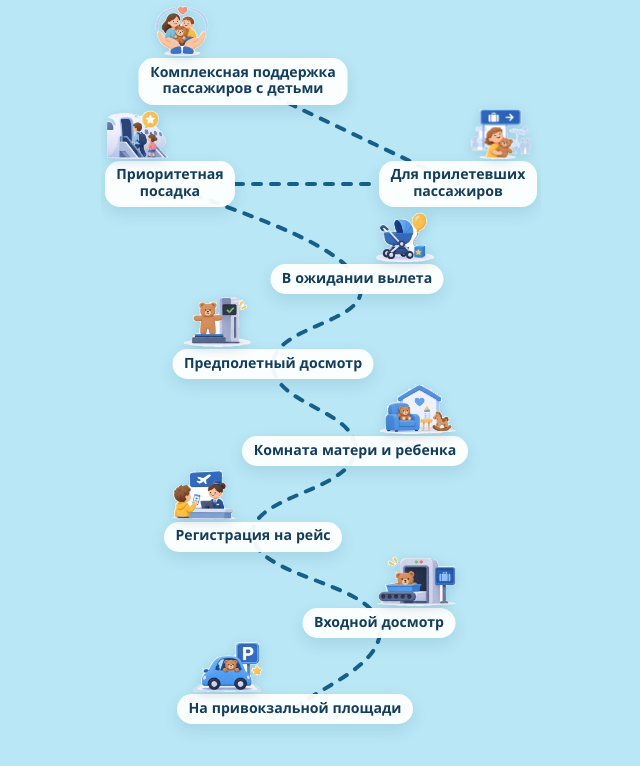
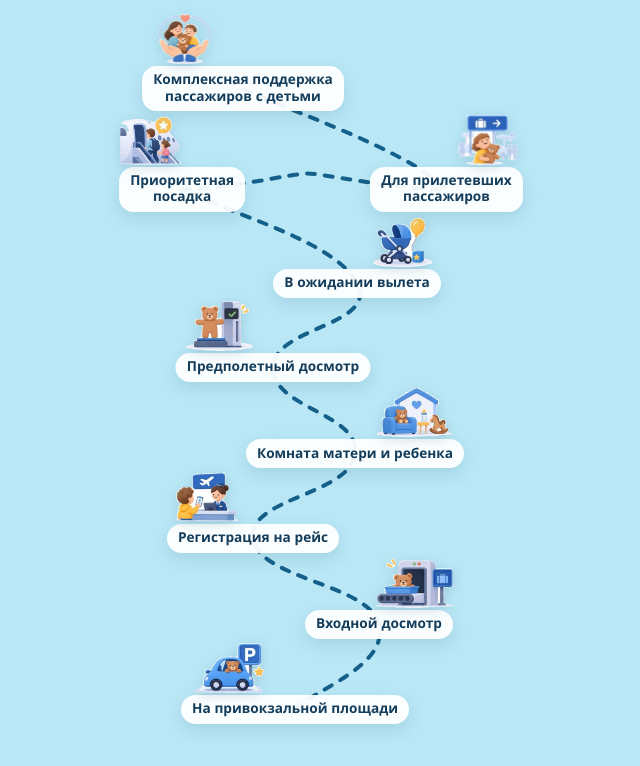
Before and after one commit to dfyz0224-art/airports, a plain HTML site: page index.html in a window 1280 px wide. Shown: the whole page, without its empty margins (319-959 px from the left). Drawn offline with nearby package versions, Linux system fonts and the light colour scheme.

Commit message:
Скруглить пунктир у последних пунктов и отодвинуть их от краёв.
Co-authored-by: Cursor <cursoragent@cursor.com>

```diff
--- a/index.html
+++ b/index.html
@@ -58,7 +58,7 @@
       margin: 0 auto;
       overflow: hidden;
       padding:
-        calc(4px + env(safe-area-inset-top))
+        calc(12px + env(safe-area-inset-top))
         calc(6px + env(safe-area-inset-right))
         calc(8px + env(safe-area-inset-bottom))
         calc(6px + env(safe-area-inset-left));
@@ -579,7 +579,8 @@
         if (index < gapWeights.length) y += free * gapWeights[index] / weightSum;
       });
       const boarding = rows.find((button) => button.dataset.n === "7");
-      const edgeRoom = (button) => Math.max(0, half - button.offsetWidth / 2 - 4);
+      const edgeInset = 18;
+      const edgeRoom = (button) => Math.max(0, half - button.offsetWidth / 2 - edgeInset);
       const setX = (button, x) => {
         button.dataset.x = String(x);
         button.style.translate = `calc(-50% + ${x}px) 0`;
@@ -592,10 +593,16 @@
         const markEl = button.querySelector(".mark");
         const box = route.getBoundingClientRect();
         const rect = markEl.getBoundingClientRect();
-        if (rect.width < 2) return;
+        const outer = ["7", "8", "9"].includes(button.dataset.n);
+        const keep = outer ? 18 : 2;
+        const pill = button.getBoundingClientRect();
+        const markReady = rect.width > 2;
+        if (!markReady && !outer) return;
+        const left = outer && markReady ? Math.min(pill.left, rect.left) : (markReady ? rect.left : pill.left);
+        const right = outer && markReady ? Math.max(pill.right, rect.right) : (markReady ? rect.right : pill.right);
         let dx = 0;
-        if (rect.left < box.left + 2) dx = box.left + 2 - rect.left;
-        else if (rect.right > box.right - 2) dx = box.right - 2 - rect.right;
+        if (left < box.left + keep) dx = box.left + keep - left;
+        else if (right > box.right - keep) dx = box.right - keep - right;
         if (!dx) return;
         const limit = edgeRoom(button);
         const next = Math.max(-limit, Math.min(limit, Number(button.dataset.x) + dx));
@@ -610,8 +617,7 @@
       layoutLine();
     }
 
-    function curveThrough(points) {
-      const tension = 0.24;
+    function curveThrough(points, tension = 0.24) {
       let d = `M ${points[0].x.toFixed(1)} ${points[0].y.toFixed(1)}`;
       for (let i = 0; i < points.length - 1; i++) {
         const p0 = points[i - 1] || points[i];
@@ -646,10 +652,26 @@
           y: rect.top + rect.height / 2 - box.top
         };
       };
+      const p7 = at(7);
+      const p8 = at(8);
+      const p9 = at(9);
       const from = edge(7, "right");
       const to = edge(8, "left");
-      const link = `M ${from.x.toFixed(1)} ${from.y.toFixed(1)} L ${to.x.toFixed(1)} ${to.y.toFixed(1)}`;
-      line.querySelector(".branch").setAttribute("d", `${link} ${curveThrough([at(8), at(9)])}`);
+      const mid = { x: (from.x + to.x) / 2, y: (from.y + to.y) / 2 - 16 };
+      const dx = p9.x - p8.x;
+      const dy = p9.y - p8.y;
+      const len = Math.hypot(dx, dy) || 1;
+      let nx = -dy / len;
+      let ny = dx / len;
+      if (ny > 0) { nx = -nx; ny = -ny; }
+      const bow = 36;
+      const rise1 = { x: p8.x + dx * 0.22 + nx * bow * 0.35, y: p8.y + dy * 0.08 + ny * bow };
+      const rise2 = { x: p9.x - dx * 0.18 + nx * bow * 0.2, y: p9.y - dy * 0.28 + ny * bow * 0.25 };
+      const n = (v) => v.toFixed(1);
+      line.querySelector(".branch").setAttribute(
+        "d",
+        `M ${n(p7.x)} ${n(p7.y)} C ${n(p7.x + (from.x - p7.x) * 0.7)} ${n(p7.y)}, ${n(mid.x - 16)} ${n(mid.y)}, ${n(mid.x)} ${n(mid.y)} C ${n(mid.x + 16)} ${n(mid.y)}, ${n(p8.x - (p8.x - to.x) * 0.7)} ${n(p8.y)}, ${n(p8.x)} ${n(p8.y)} C ${n(rise1.x)} ${n(rise1.y)}, ${n(rise2.x)} ${n(rise2.y)}, ${n(p9.x)} ${n(p9.y)}`
+      );
     }
 
     function layoutVideo() {
```
